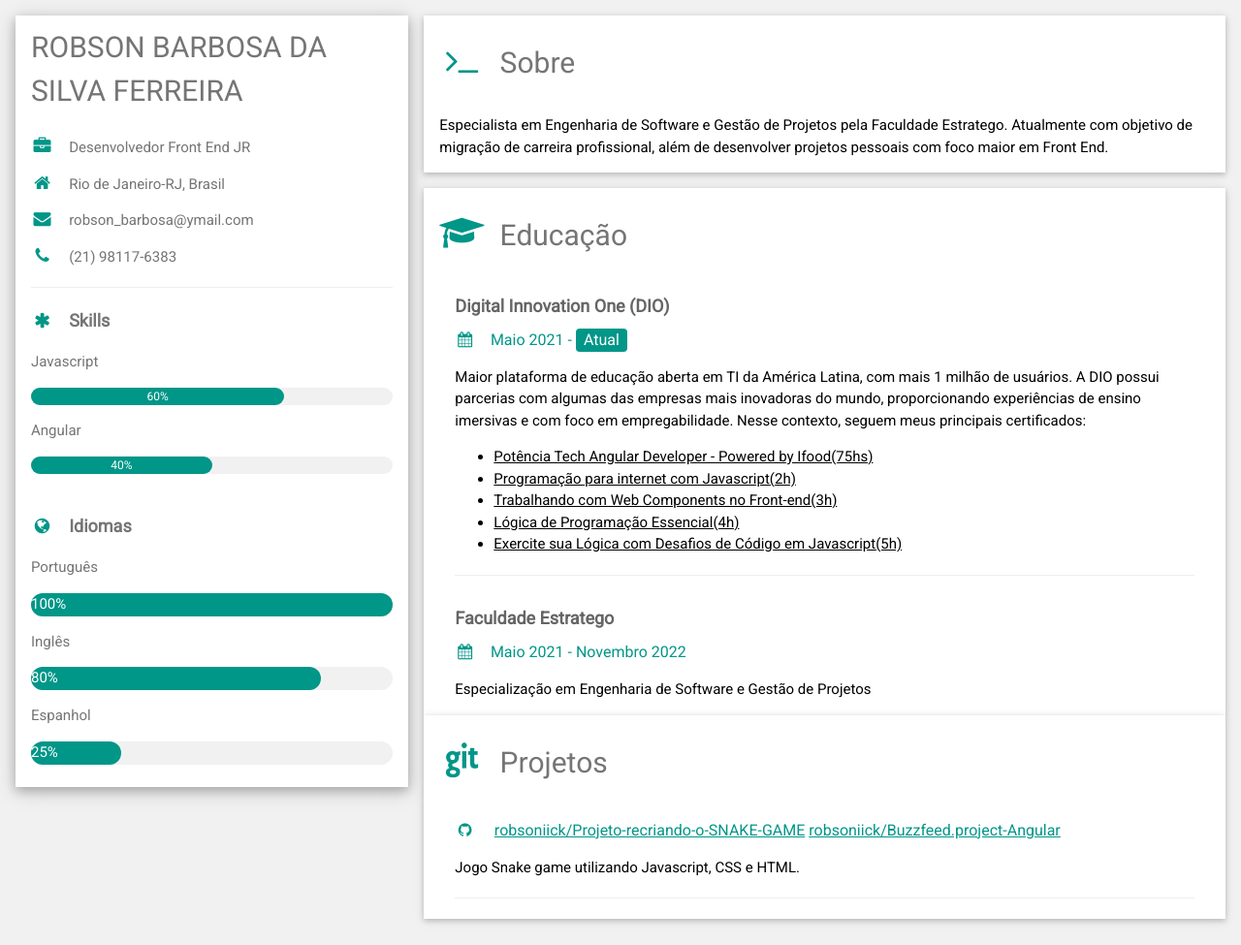
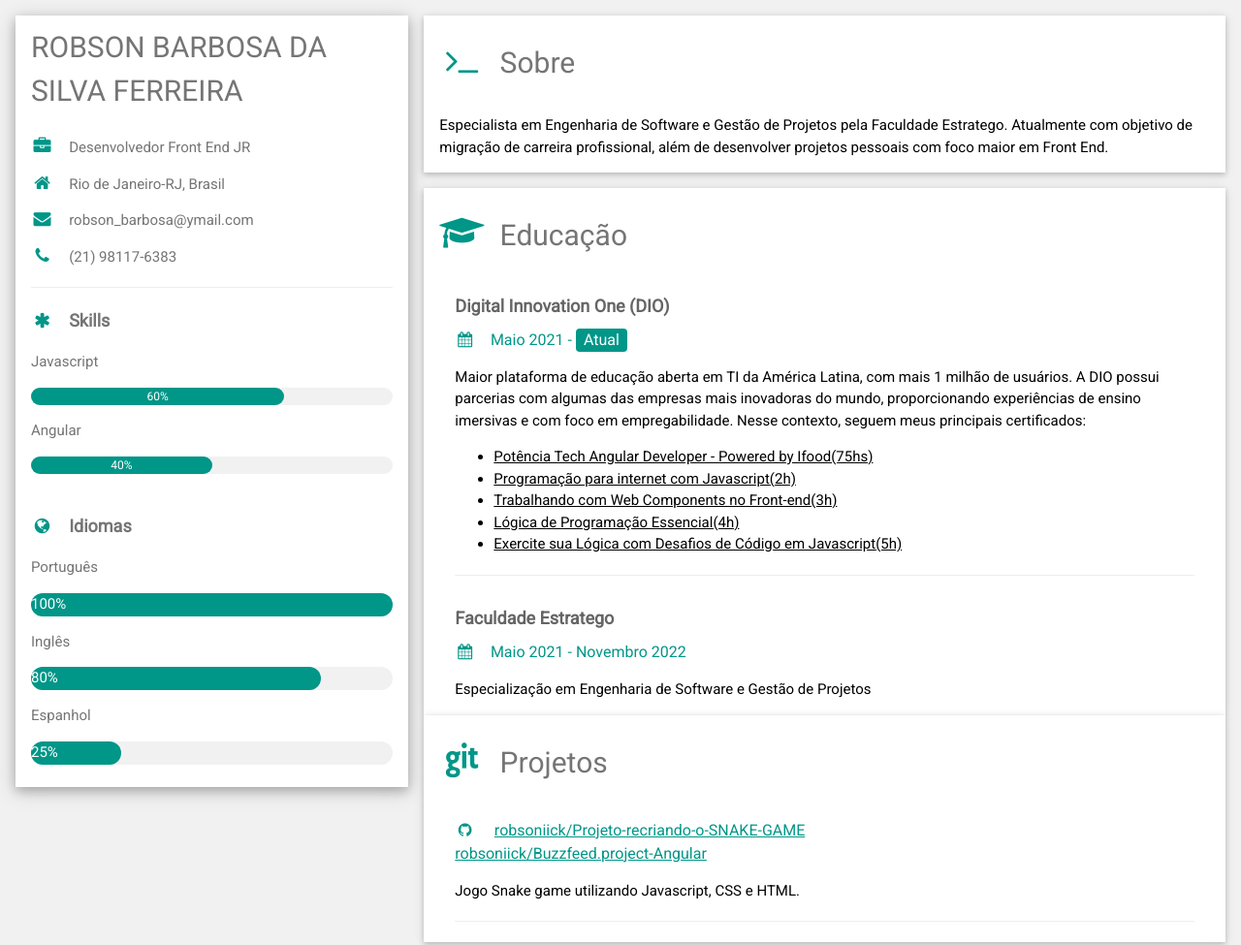
Before and after one commit to robsoniick/Resume, a plain HTML site: page index.html in a window 1280 px wide. Shown: the top 975 px of the page at 97% size. Drawn offline with nearby package versions, Linux system fonts and the light colour scheme.

Commit message:
Project changed

```diff
--- a/index.html
+++ b/index.html
@@ -143,7 +143,7 @@
             <div class="w3-container">
               <h6 class="w3-text-teal">
                 <i class="fa fa-github fa-fw w3-margin-right"></i>
-                <a href="https://github.com/robsoniick/Projeto-recriando-o-SNAKE-GAME" target="_blank">robsoniick/Projeto-recriando-o-SNAKE-GAME</a>
+                <a href="https://github.com/robsoniick/Projeto-recriando-o-SNAKE-GAME" target="_blank">robsoniick/Projeto-recriando-o-SNAKE-GAME</a><br/>
                 <a href="https://github.com/robsoniick/Buzzfeed.project-Angular.git" target="_blank">robsoniick/Buzzfeed.project-Angular
                 </a>
               </h6>
```
